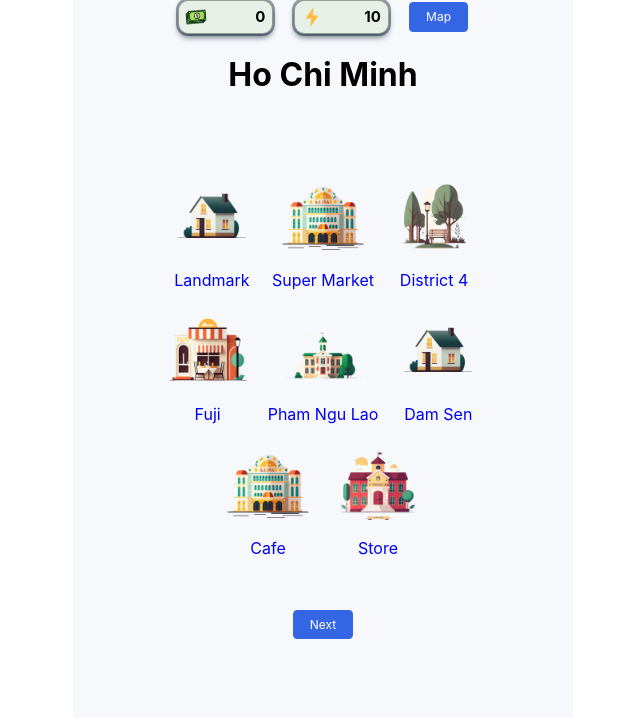
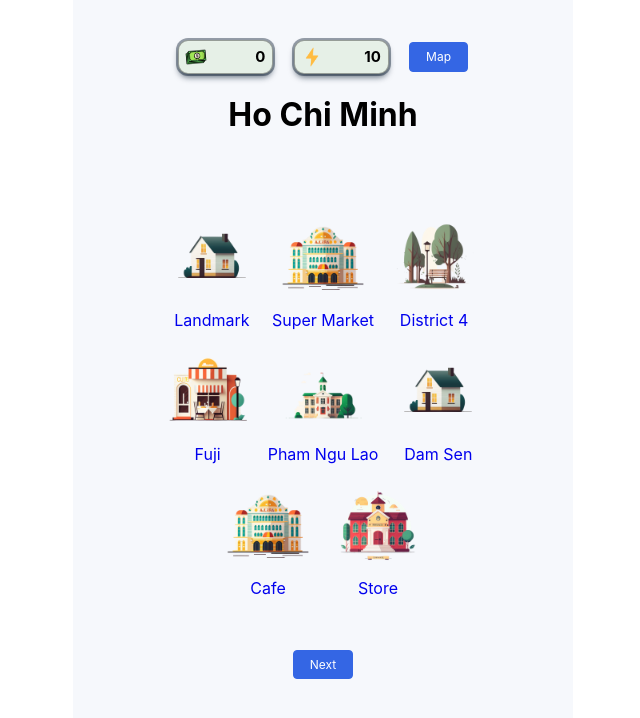
Before and after one commit to gaelduong/the-risky-translator, a React (Create React App) app: page /city0 in a window 1280 px wide. Shown: the top 718 px of the page, without its empty margins (317-957 px from the left). Built offline with nearby package versions, Linux system fonts and the light colour scheme.

Commit message:
Temporary padding top fix

```diff
--- a/src/ui/components/Header/index.jsx
+++ b/src/ui/components/Header/index.jsx
@@ -18,6 +18,7 @@ const Header = () => {
         // justifyContent: 'center'
         // alignItems: 'center',
         margin: '0 auto',
+        paddingTop: 40,
         gap: 10
       }}
     >
```
